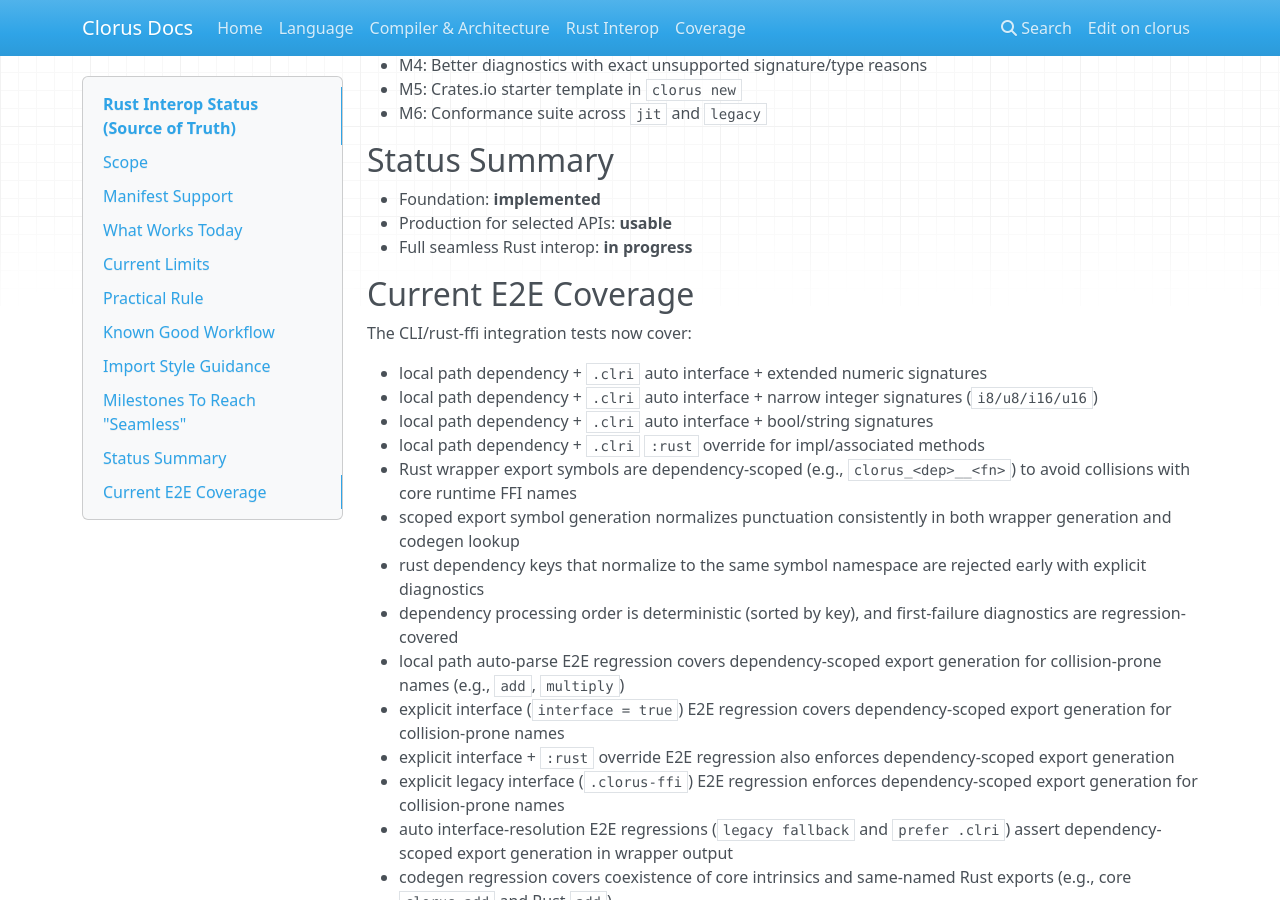
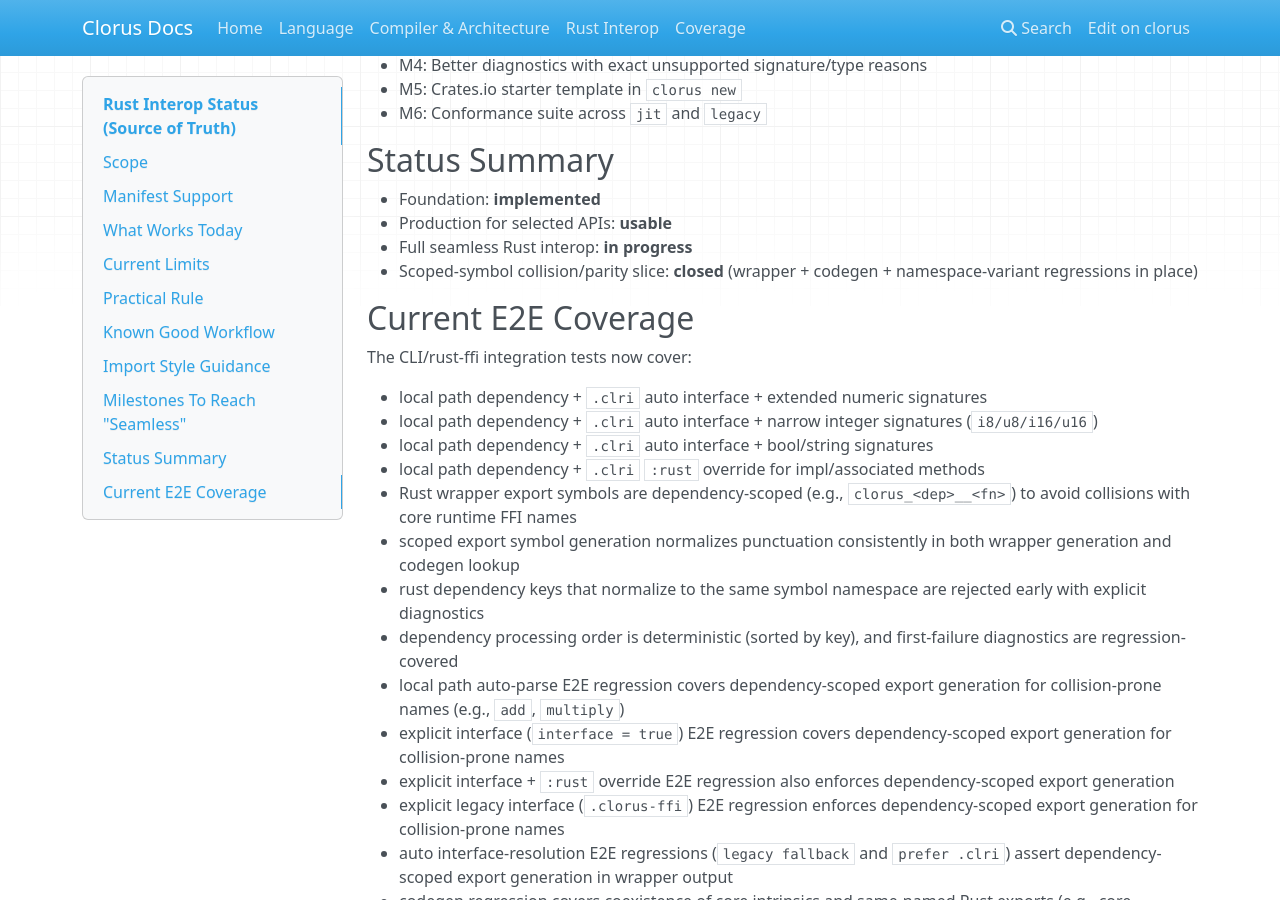
Before and after one commit to prabhugopal/clorus, an MkDocs documentation site: the page built from docs/RUST_INTEROP_STATUS.md, in a window 1280 px wide and 900 px high, scrolled down 1871 px. Built offline with MkDocs 1.6.1, drawn with Linux system fonts in a browser that asks for light colours; nearby versions of some CDN libraries.

Commit message:
docs: mark scoped-symbol interop parity slice closed

```diff
--- a/docs/RUST_INTEROP_STATUS.md
+++ b/docs/RUST_INTEROP_STATUS.md
@@ -95,6 +95,7 @@ Today, reliable production path is:
 - Foundation: **implemented**
 - Production for selected APIs: **usable**
 - Full seamless Rust interop: **in progress**
+- Scoped-symbol collision/parity slice: **closed** (wrapper + codegen + namespace-variant regressions in place)
 
 ## Current E2E Coverage
 
```
